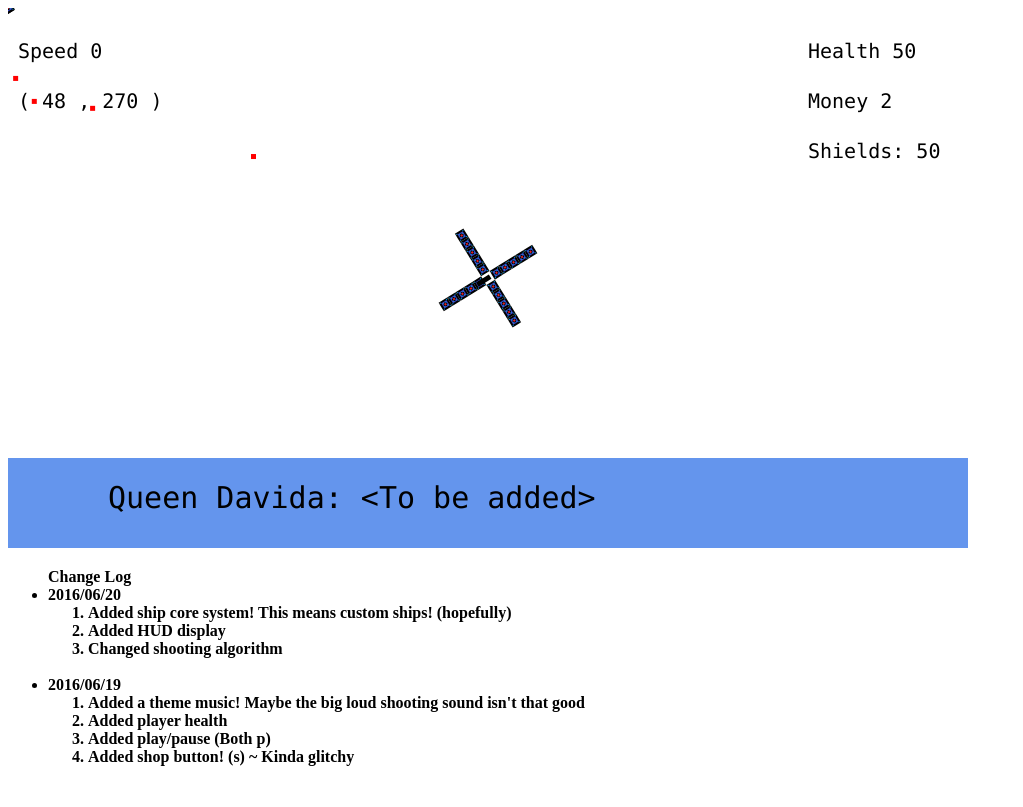
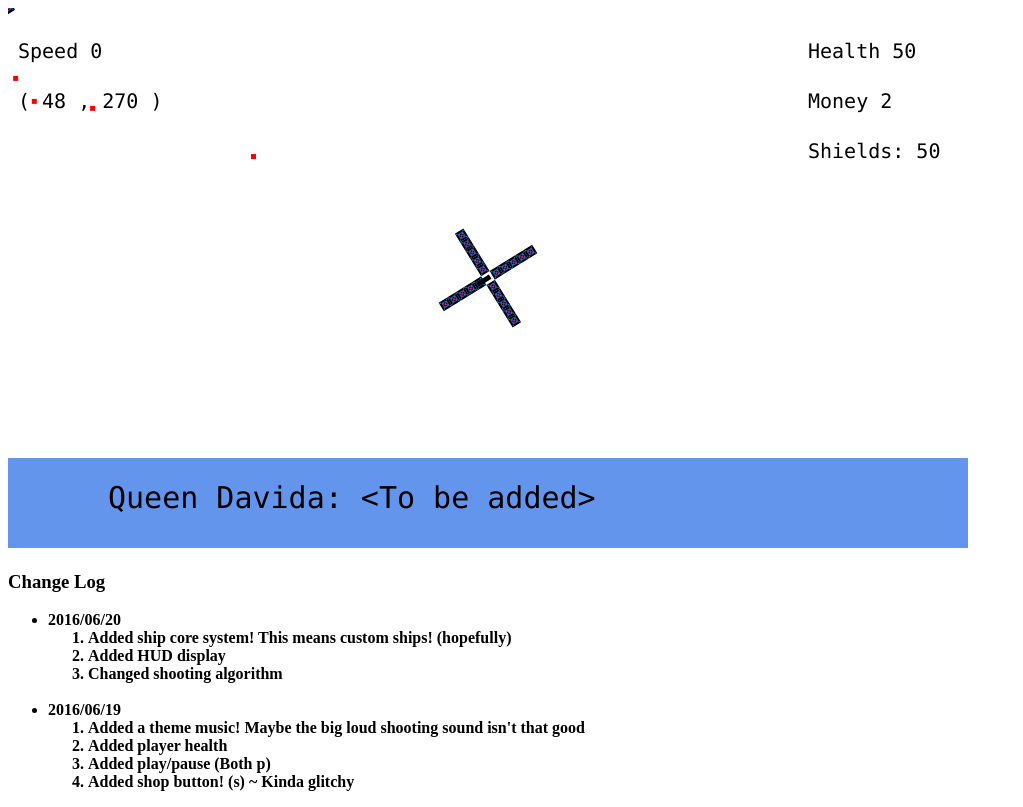
Before and after one commit to rogahtyP-Studios/MoonFish, a plain HTML site: page shooter.html in a window 1280 px wide. Shown: the whole page, without its empty margins (0-1023 px from the left). Drawn offline with Linux system fonts and the light colour scheme; a web font is replaced by a local one.

Commit message:
ditto -__

```diff
--- a/shooter.html
+++ b/shooter.html
@@ -8,7 +8,8 @@
 </head>
 
 <body onload = "startgame()" style = "font-weight: 700">
-    <ul>Change Log
+    <h3>Change Log</h3>
+    <ul>
         <li>2016/06/20</li>
         <ol>
             <li>Added ship core system! This means custom ships! (hopefully)</li>
```
